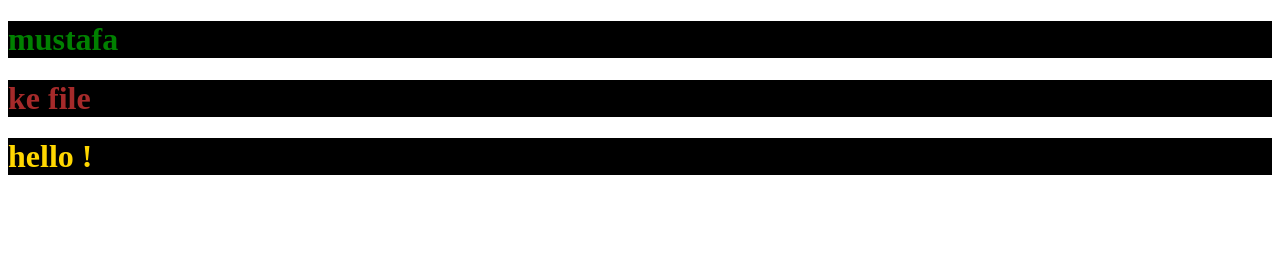
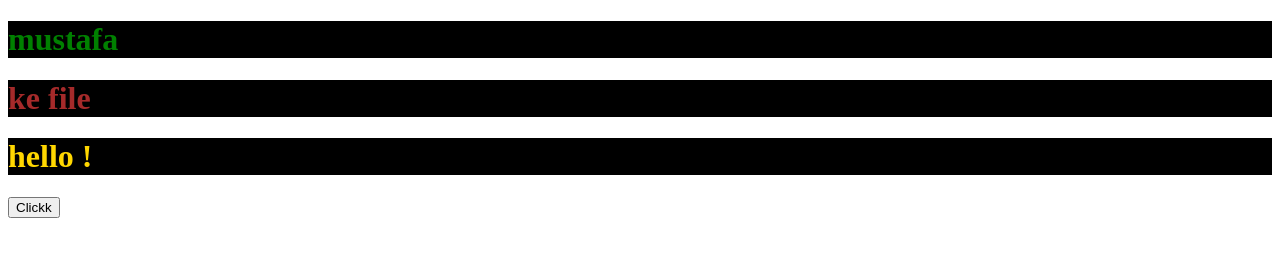
Before and after one commit to AqibAliBit/Random-Git-Commands, a plain HTML site: page index.html in a window 1280 px wide. Drawn offline with Linux system fonts and the light colour scheme.

Commit message:
New file and Button

```diff
--- a/index.html
+++ b/index.html
@@ -10,6 +10,6 @@
     <h1 class="one">mustafa</h1>
     <h1 class="two">ke file</h1>
     <h1 class="three">hello !</h1>
-    <p></p>
+    <button>Clickk</button>
 </body>
 </html>
```
Also changed, not shown: script.js (added).
